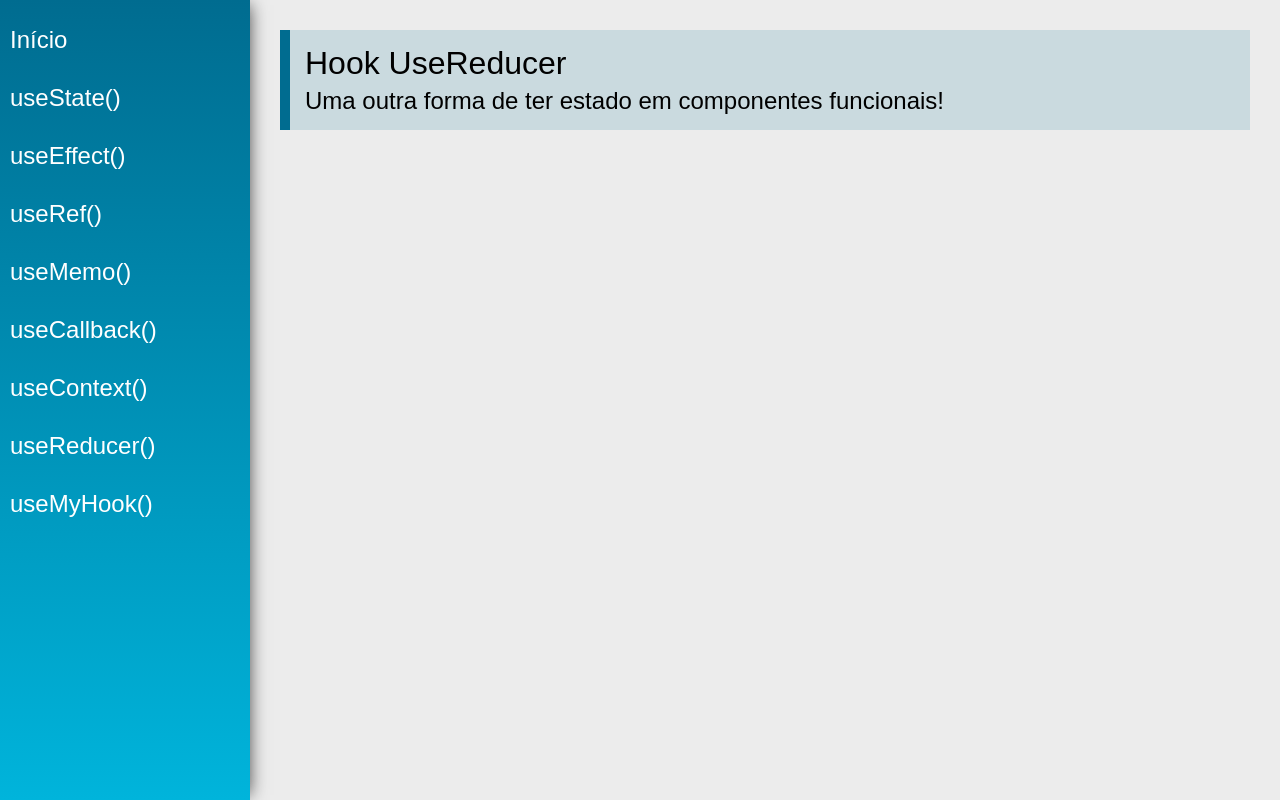
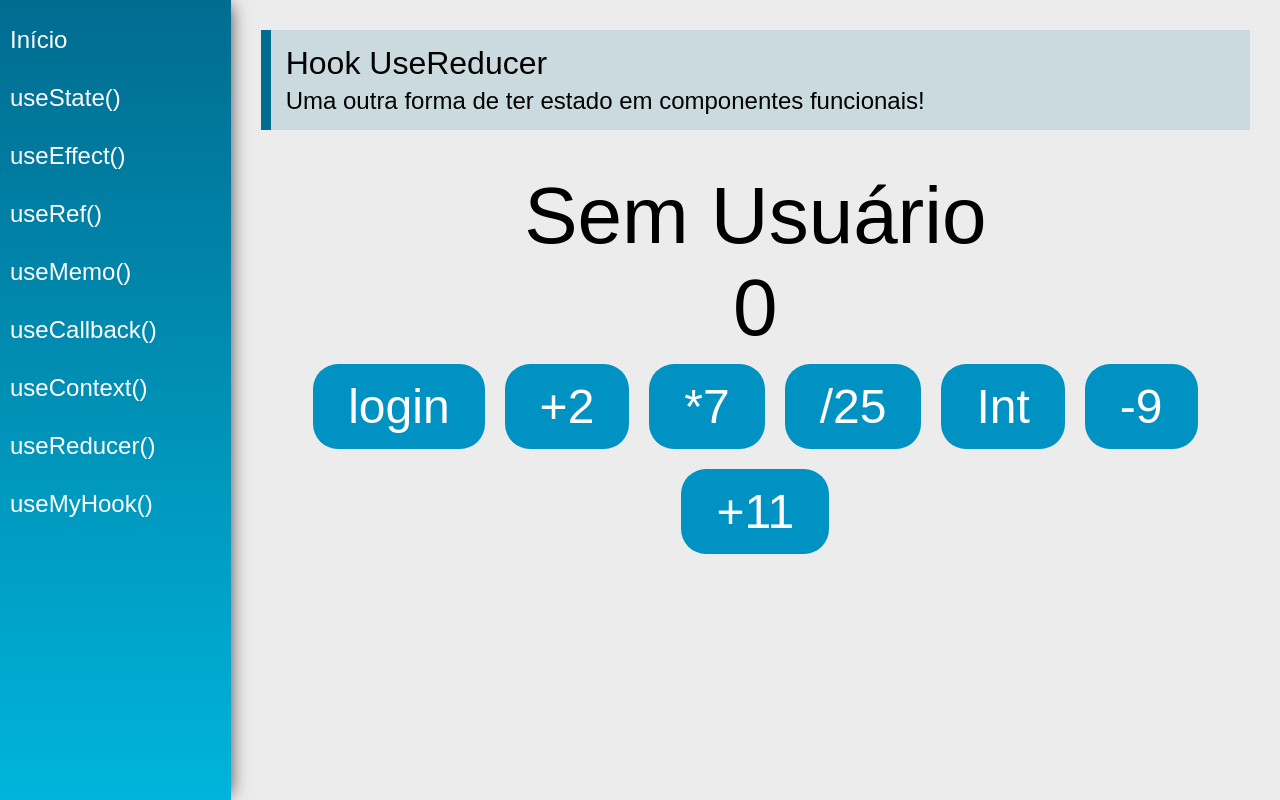
Before and after one commit to MateusGomes04/Hooks-React, a React (Create React App) app: page /useReducer in a window 1280 px wide. Built offline with nearby package versions, Linux system fonts and the light colour scheme.

Commit message:
challange useReducer

```diff
--- a/src/views/examples/UseReducer.jsx
+++ b/src/views/examples/UseReducer.jsx
@@ -1,13 +1,62 @@
-import React from 'react'
+import React, { useReducer } from 'react'
 import PageTitle from '../../components/layout/PageTitle'
 
+const initialState = {
+    cart: [],
+    products: [],
+    user: null,
+    // foco..
+    number: 0
+}
+
+function reducer(state, action) {
+    switch (action.type) {
+        case "numberAdd2":
+            return { ...state, number: state.number + 2 }
+        case "numberMulti7":
+            return { ...state, number: state.number * 7 }
+        case "numberDiv25":
+            return { ...state, number: state.number / 25 }
+        case "numberInt":
+            return { ...state, number: parseInt(state.number) }
+        case "numberAddN":
+            return { ...state, number: state.number + action.payloard }
+        case "login":
+            return { ...state, user: { name: action.payload } }
+        default:
+            return state
+
+    }
+}
+
+
 const UseReducer = (props) => {
+    const [state, dispatch] = useReducer(reducer, initialState)
     return (
         <div className="UseReducer">
             <PageTitle
                 title="Hook UseReducer"
                 subtitle="Uma outra forma de ter estado em componentes funcionais!"
             />
+
+            <div className="center">
+                {state.user ?
+                    <span className="text">{state.user.name}</span>
+                    : <span className="text">Sem Usuário</span>
+
+                }
+
+                <span className="text">{state.number}</span>
+                <div>
+                    <button className="btn" onClick={() => dispatch({ type: "login", payload: "Maria" })}>login</button>
+                    <button className="btn" onClick={() => dispatch({ type: "numberAdd2" })}>+2</button>
+                    <button className="btn" onClick={() => dispatch({ type: "numberMulti7" })}>*7</button>
+                    <button className="btn" onClick={() => dispatch({ type: "numberDiv25" })}>/25</button>
+                    <button className="btn" onClick={() => dispatch({ type: "numberInt" })}>Int</button>
+                    <button className="btn" onClick={() => dispatch({ type: "numberAddN", payloard:  -9})}>-9</button>
+                    <button className="btn" onClick={() => dispatch({ type: "numberAddN", payloard:  +11})}>+11</button>
+                </div>
+            </div>
         </div>
     )
 }
```
